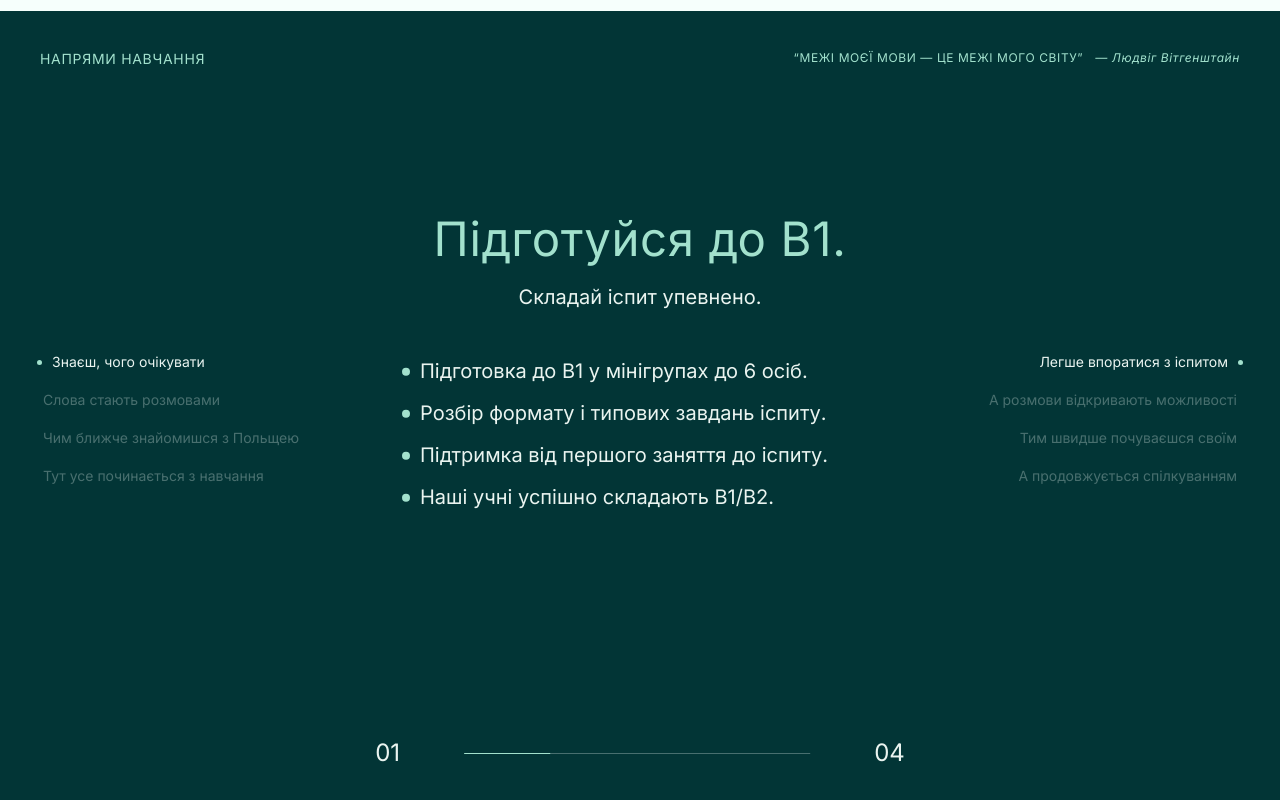
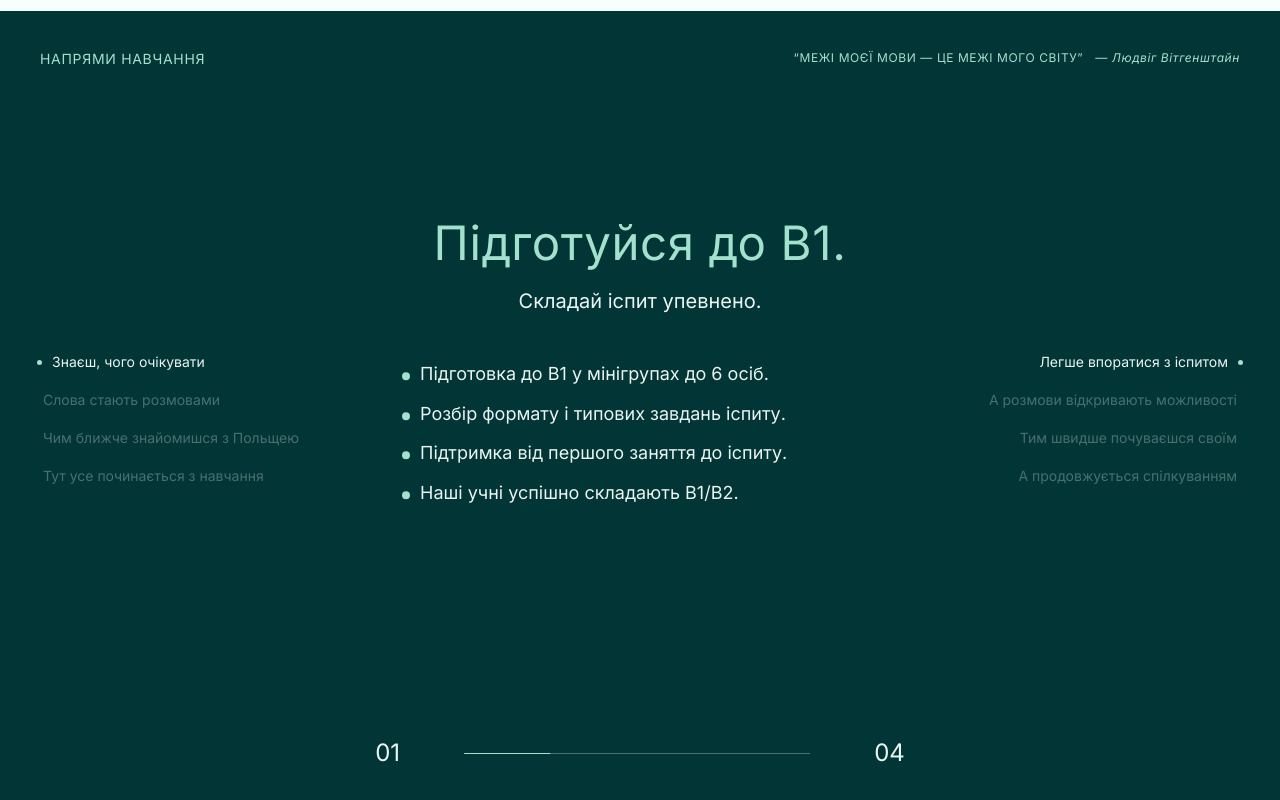
Before and after one commit to Tetiana2309/skawi-website, a React (Vite) app: page / in a window 1280 px wide. Shown: the part 949-1749 px from the top of the page. Built offline with nearby package versions, Linux system fonts and the light colour scheme.

Commit message:
Use 18px regular benefits at 1440px and keep 20px regular at 1920px

```diff
--- a/src/sections/Services.css
+++ b/src/sections/Services.css
@@ -230,7 +230,7 @@
   .services__nav--left { left: 28px; width: 238px; }
   .services__nav--right { right: 28px; width: 238px; }
   .services__nav-item { font-size: 14px; }
-  .services__benefits li { font-size: 20px; }
+  .services__benefits li { font-size: 18px; font-weight: 400; }
 }
 
 @media (max-width: 1100px) {
```
